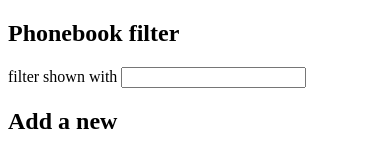
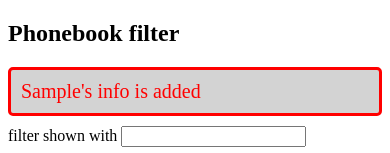
Before and after one commit to xpf1991/FullStackOpenPhoneBook, a React (Create React App) app: page / in a window 390 px wide. Both pictures are taken after typing "Sample", "Sample" into the empty fields and a click on the button "add". Shown: the top 153 px of the page. Built offline with nearby package versions, Linux system fonts and the light colour scheme; no server answers.

Commit message:
phonebook-part2-e-exercises is done

```diff
--- a/db.json
+++ b/db.json
@@ -16,19 +16,14 @@
       "id": 3
     },
     {
-      "name": "x",
-      "number": "12",
-      "id": 5
-    },
-    {
-      "name": "qw",
-      "number": "1231234234",
-      "id": 6
-    },
-    {
       "name": "asdf",
       "number": "s111",
       "id": 8
+    },
+    {
+      "name": "qwqwee",
+      "number": "123123",
+      "id": 9
     }
   ]
 }
--- a/src/App.js
+++ b/src/App.js
@@ -4,11 +4,24 @@ import FormAdd from './components/FormAdd'
 import NumberDisplay from './components/NumberDisplay'
 import Services from './services/Services'
 
+const Notification = ({ message }) => {
+  if (message === null) {
+    return null
+  } else {
+    return (
+      <div className='error'>
+        {message}
+      </div>
+    )
+  }
+}
+
 const App = () => {
   const [persons, setPersons] = useState([])
   const [nameFilter, setNameFilter] = useState('')
   const [newName, setNewName] = useState('')
   const [newNumber, setNewNumber] = useState('')
+  const [message, setMessage] = useState(null)
 
   useEffect(() => {
     console.log('useEffect is on going')
@@ -49,6 +62,10 @@ const App = () => {
         .then(response => {
           setPersons(persons.concat(response))
         })
+
+      setMessage(`${newName}'s info is added`)
+      setTimeout(() => { setMessage(null) }, 5000)
+
       setNewName('')
       setNewNumber('')
       setNameFilter('')
@@ -62,6 +79,19 @@ const App = () => {
               return person.id !== id ? person : response
             }))
           })
+          .catch(errror => {
+            setMessage(`${newName}'s info is deleted`)
+            setTimeout(() => { setMessage(null) }, 5000)
+          })
+
+        setMessage(`${newName}'s info is updated`)
+        setTimeout(() => {
+          setMessage(null)
+          setPersons(persons.filter(person => {
+            return person.id !== id
+          }))
+        }, 5000)
+
         // 接受修改就删除文本框内容，不接受保留
         setNewName('')
         setNewNumber('')
@@ -82,8 +112,8 @@ const App = () => {
 
   return (
     <div>
-
       <h2>Phonebook filter</h2>
+      <Notification message={message} />
       <FilterPart nameFilter={nameFilter} handleNameFilter={handleNameFilter} />
 
       <h2>Add a new</h2>
--- /dev/null
+++ b/src/index.css
@@ -0,0 +1,9 @@
+.error {
+    color: red;
+    background: lightgrey;
+    font-size: 20px;
+    border-style: solid;
+    border-radius: 5px;
+    padding: 10px;
+    margin-bottom: 10px;
+}
--- a/src/index.js
+++ b/src/index.js
@@ -1,6 +1,7 @@
 import React from 'react';
 import ReactDOM from 'react-dom/client';
 import App from './App';
+import './index.css'
 
 const root = ReactDOM.createRoot(document.getElementById('root'));
 root.render(
```
